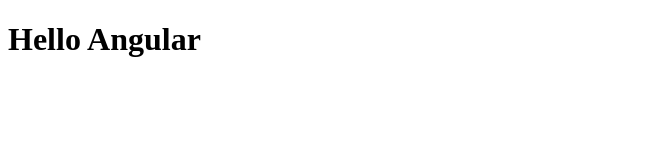
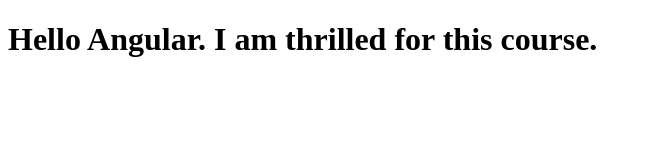
Before and after one commit to yerasoni20/AngularJS_test, a plain HTML site: page index.html in a window 1280 px wide. Shown: the whole page, without its empty margins (0-651 px from the left). Drawn offline with Linux system fonts and the light colour scheme.

Commit message:
Update file

```diff
--- a/index.html
+++ b/index.html
@@ -5,6 +5,6 @@
   <title>Hello Angular</title>
 </head>
 <body>
-  <h1>Hello Angular</h1>
+  <h1>Hello Angular. I am thrilled for this course.</h1>
 </body>
 </html>
```
